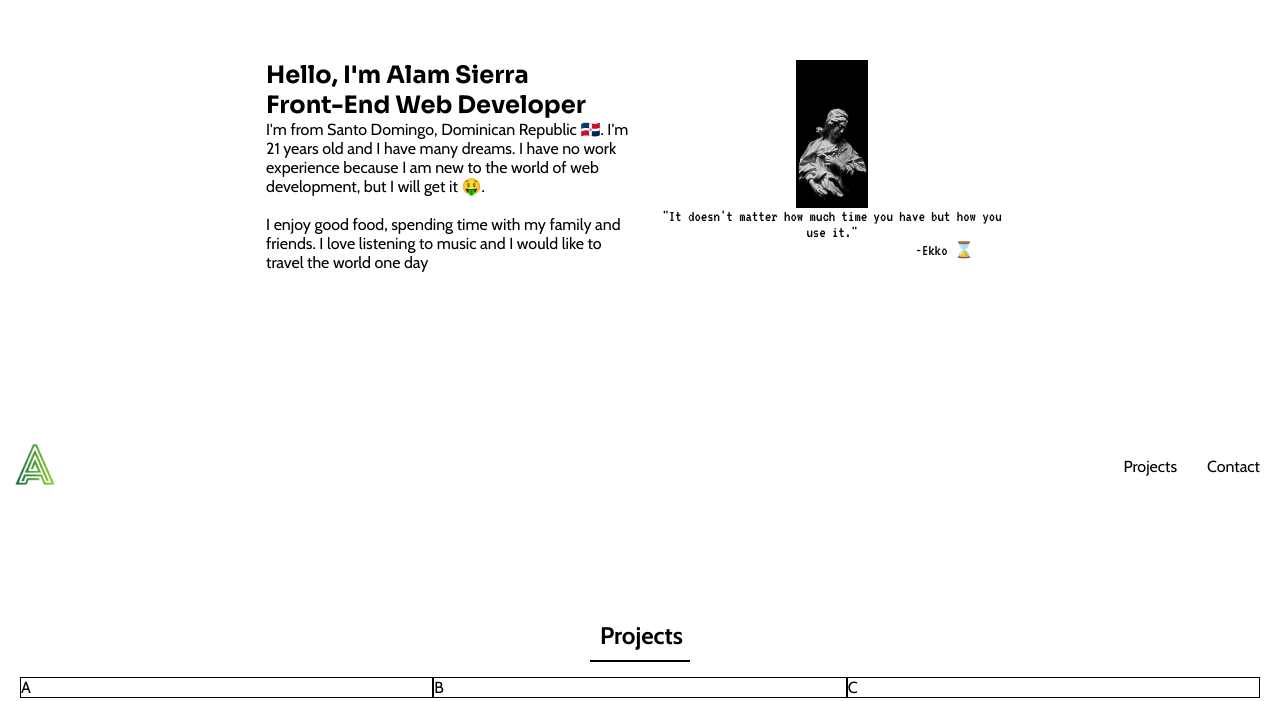
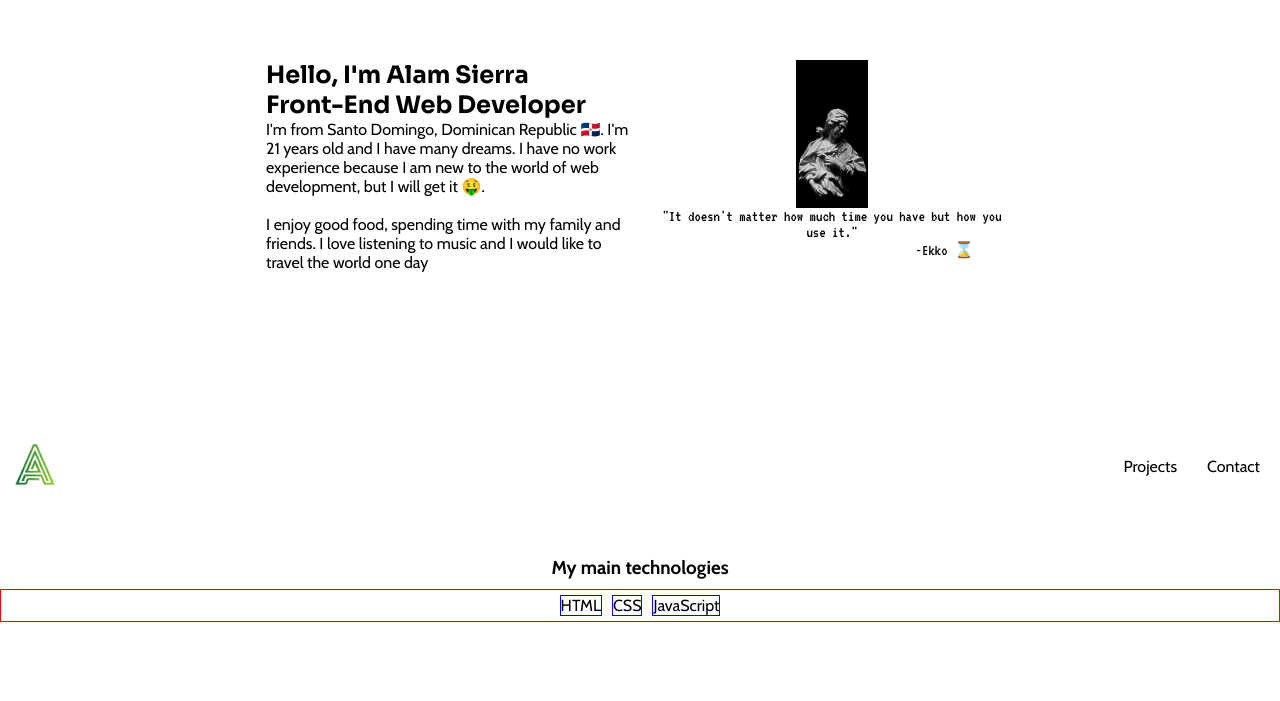
Before and after one commit to Almsrr/portfoliov2, a plain HTML site: page index.html in a window 1280 px wide. Shown: the part 104-805 px from the top of the page. Drawn offline with nearby package versions, Linux system fonts and the light colour scheme; a script that the page names is missing.

Commit message:
add technologies section

```diff
--- a/index.html
+++ b/index.html
@@ -56,6 +56,14 @@
           </ul>
         </nav>
       </section>
+      <section class="technologies">
+        <h3>My main technologies</h3>
+        <div class="container techno-cont">
+          <div>HTML</div>
+          <div>CSS</div>
+          <div>JavaScript</div>
+        </div>
+      </section>
       <section class="secondary-section">
         <h2 id="p1">Projects</h2>
         <div class="projects-cont">
@@ -87,7 +95,7 @@
     </main>
     <footer>
       <ul class="container foot-cont">
-        <li class="owner"><p>Made by Alam</p></li>
+        <li class="owner"><p><small>Made by Alam</small></p></li>
         <li class="right-footer-icon">
           <a href="https://github.com/Almsrr/portfoliov2" target="_blank"
             ><img
--- a/sources/css/styles.css
+++ b/sources/css/styles.css
@@ -22,6 +22,11 @@ section h2 {
   padding: 10px;
   margin: 15px auto;
   border-bottom: 2px solid #000;
+}
+
+section h3 {
+  padding: 10px;
+  text-align: center;
 }
 
 /* Primary section */
@@ -109,6 +114,21 @@ nav {
   background-color: #000;
 }
 
+/* My main technologies */
+.technologies {
+  padding: 50px 0;
+}
+
+.techno-cont {
+  border: 1px solid red;
+  justify-content: center;
+}
+
+.techno-cont > div {
+  margin: 5px;
+  border: 1px solid blue;
+}
+
 /* Secondary section */
 .secondary-section {
   padding: 100px 0;
```
